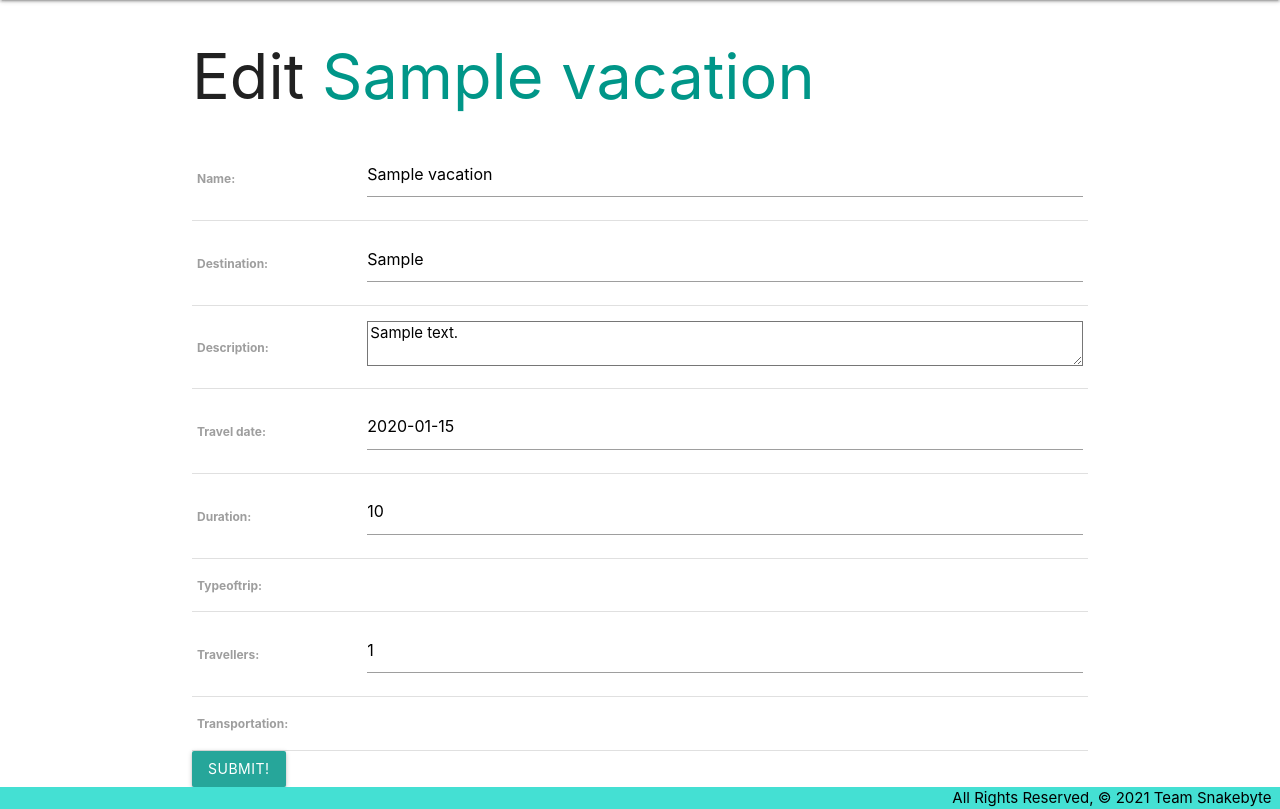
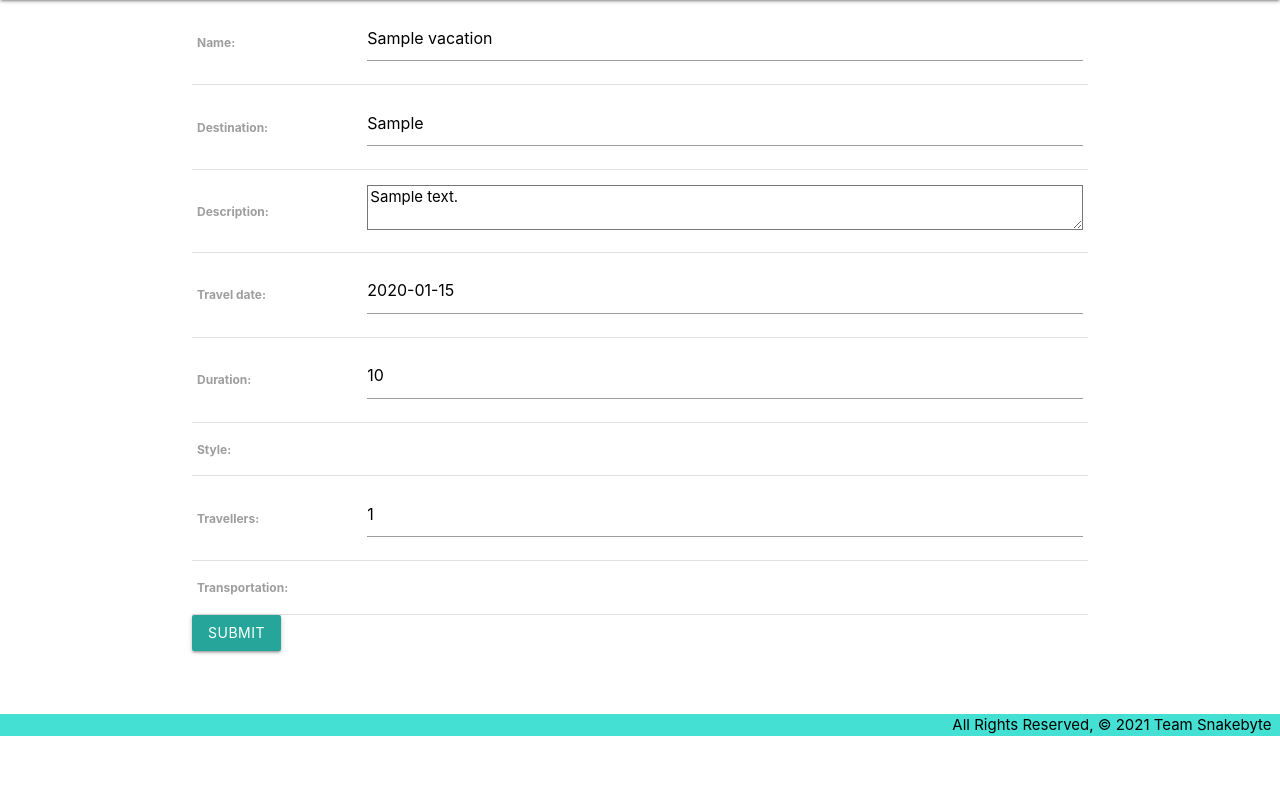
Before and after one commit to kitkatcode10/map-out, a Django app: page /vacations/1/update/ in a window 1280 px wide. Shown: the part 64-873 px from the top of the page. After the commit the page ends 800 px from the top, so only its background shows below. Run offline with Django 3.2, Linux system fonts and the light colour scheme; a user stored in the database is signed in; tables that the repository leaves empty hold one stand-in row (values such as "Sample post").

Commit message:
fix type of trip model and create vacation function

```diff
--- a/main_app/models.py
+++ b/main_app/models.py
@@ -5,11 +5,11 @@ from datetime import date
 
 # Create your models here.
 
-TRIP_CHOICES = (
+STYLE_CHOICES = (
     ('L', 'Luxury'),
     ('F', 'Family'),
     ('E', 'Expedition'),
-    ('F', 'Frugal')
+    ('C', 'Cheap')
 )
 
 TRANSPORATION_CHOICES = (
@@ -27,9 +27,10 @@ class Vacation(models.Model):
     description = models.TextField(max_length=250)
     date = models.DateField('travel date')
     duration = models.IntegerField()
-    typeoftrip = models.CharField(max_length=20, choices=TRIP_CHOICES)
+    style = models.CharField(max_length=10, choices=STYLE_CHOICES, default=STYLE_CHOICES[0][0])
     travellers = models.IntegerField()
-    transportation = models.CharField(max_length=20, choices=TRANSPORATION_CHOICES, default='Airplane')
+    transportation = models.CharField(max_length=10, choices=TRANSPORATION_CHOICES, default=TRANSPORATION_CHOICES[0][0])
+
 
     def __str__(self):
         return self.name
--- a/main_app/templates/about.html
+++ b/main_app/templates/about.html
@@ -1,4 +1,5 @@
 {% extends 'base.html' %} {% block content %}
 
 <h1>Map Out</h1>
+<p> Keep track of all your dream vacations!</p>
 {% endblock %}
--- a/main_app/templates/main_app/vacation_confirm_delete.html
+++ b/main_app/templates/main_app/vacation_confirm_delete.html
@@ -2,7 +2,7 @@
 {% block content %}
 
 
-<h1>Are you sure you want to delete this vacation!</h1>
+<h1>Are you sure you want to delete this vacation?</h1>
 
 <form action="" method="POST">
     {% csrf_token %}
--- a/main_app/templates/main_app/vacation_form.html
+++ b/main_app/templates/main_app/vacation_form.html
@@ -1,11 +1,6 @@
 {% extends 'base.html' %}
 
 {% block content %}
-{% if object %}
-  <h1>Edit <span class="teal-text">{{object.name}}</span></h1>
-{% else %}
-  <h1>Add Vacation</h1>
-{% endif %}
   <!-- Leaving the action empty makes the form post to the same url used to display it -->
   <form action="" method="post">
     <!-- Django requires the following for security purposes -->
@@ -14,6 +9,6 @@
       <!-- Render the inputs inside of <tr>s & <td>s -->
       {{ form.as_table }}
     </table>
-  <input type="submit" value="Submit!" class="btn">
+    <input type="submit" value="Submit" class="btn">
   </form>
 {% endblock %}
--- a/main_app/templates/vacations/detail.html
+++ b/main_app/templates/vacations/detail.html
@@ -25,7 +25,7 @@
        <p> <h5>Description</h5> {{vacation.description}}</p>
        <p> <h5>Departure Date</h5> {{vacation.date}}</p>
         <p> <h5>Duration</h5> {{vacation.duration}} days</p>
-       <p> <h5> Type of Trip </h5>{{vacation.typeoftrip}}</p>
+       <p> <h5> Type of Trip </h5>{{vacation.style}}</p>
       <p> <h5>Travellers</h5> {{vacation.travellers}}</p>
       <p> <h5>Transportation</h5> {{vacation.transportation}}</p>
       <div class="card-action">
--- a/main_app/templates/vacations/index.html
+++ b/main_app/templates/vacations/index.html
@@ -23,7 +23,7 @@
         <div class="card-content">
           <p>{{vacation.destination}}</p>
           <p>{{vacation.description}}</p>
-          <p>{{vacation.typeoftrip}}</p>
+          <p>{{vacation.style}}</p>
           <a href="{% url 'vacations_delete' vacation.id %}">Delete</a>
         </div>
       </div>
--- a/main_app/views.py
+++ b/main_app/views.py
@@ -1,6 +1,5 @@
 
 from django.shortcuts import render, redirect
-from django.views.generic.edit import CreateView, UpdateView
 from django.shortcuts import render,redirect
 from django.views.generic.edit import CreateView, UpdateView, DeleteView
 from django.http import HttpResponse
@@ -71,6 +70,7 @@ def signup(request):
 class VacationCreate(LoginRequiredMixin, CreateView):
   model = Vacation
   fields = '__all__'
+  success_url = '/vacations/'
 
   def form_valid(self, form):
     form.instance.user = self.request.user
```
Also changed, not shown: main_app/migrations/0004_auto_20210629_1720.py (added), main_app/migrations/0005_auto_20210629_1750.py (added). Lines whose indentation alone changed are shown as unchanged.
